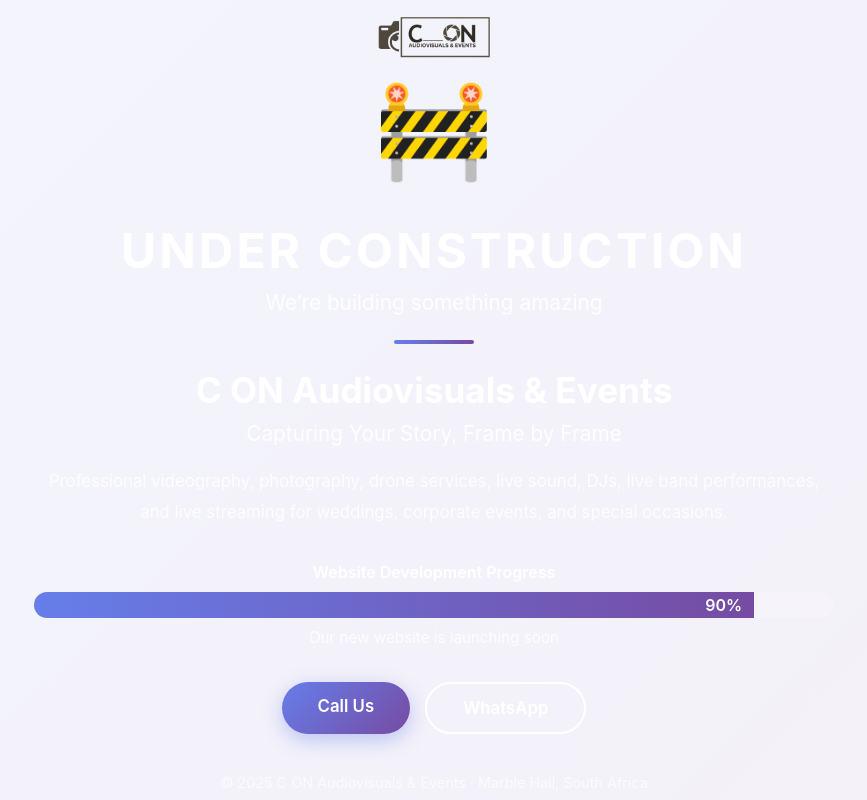
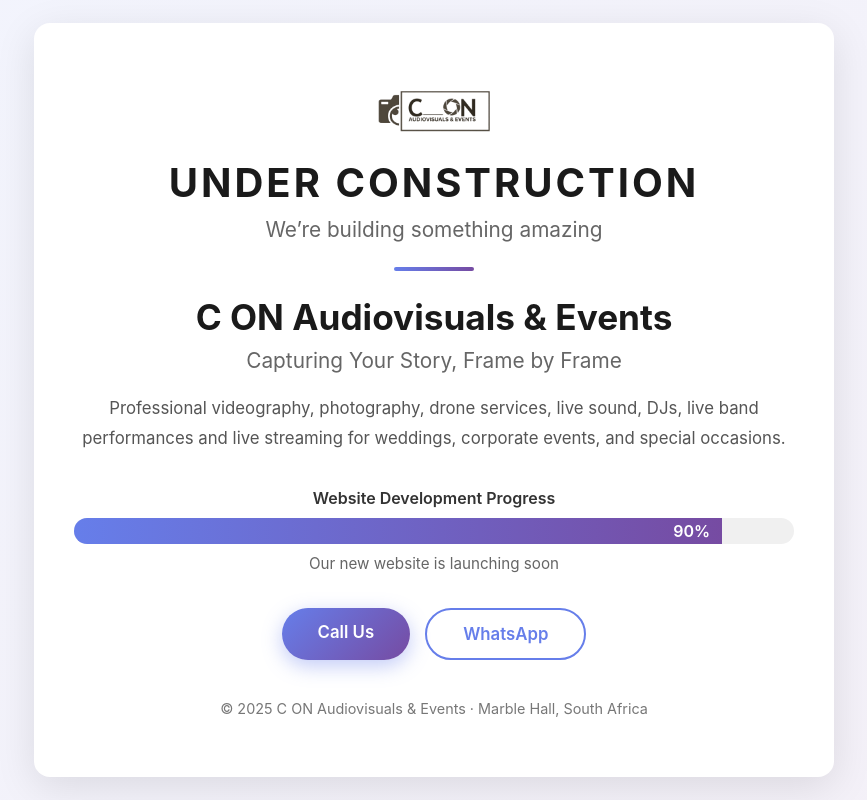
Before and after one commit to Lehlohonolo-Saohatse/coming_soon, a plain HTML site: page index.html in a window 1280 px wide. Shown: the whole page, without its empty margins (206-1073 px from the left). Drawn offline with Linux system fonts and the light colour scheme.

Commit message:
Update index.html

```diff
--- a/index.html
+++ b/index.html
@@ -8,24 +8,24 @@
   <style>
     * { margin: 0; padding: 0; box-sizing: border-box; }
 
-    body, html {
-      height: 100%;
-      width: 100%;
-      font-family: -apple-system, BlinkMacSystemFont, "Segoe UI", Roboto, sans-serif;
-    }
-
     body {
+      min-height: 100vh;
       display: flex;
       align-items: center;
       justify-content: center;
+      font-family: -apple-system, BlinkMacSystemFont, "Segoe UI", Roboto, sans-serif;
       background: linear-gradient(135deg, #667eea15, #764ba215);
-      color: #fff;
+      color: #333;
       text-align: center;
       padding: 20px;
     }
 
-    .content {
+    .container {
       max-width: 800px;
+      background: #ffffff;
+      padding: 60px 40px;
+      border-radius: 16px;
+      box-shadow: 0 10px 40px rgba(0, 0, 0, 0.1);
     }
 
     .logo {
@@ -35,7 +35,7 @@
     }
 
     .icon {
-      font-size: 6rem;
+      font-size: 5rem;
       margin-bottom: 20px;
       animation: bounce 2s infinite;
     }
@@ -45,18 +45,13 @@
       50% { transform: translateY(-15px); }
     }
 
-    h1 { font-size: 3rem; letter-spacing: 3px; text-transform: uppercase; margin-bottom: 10px; }
+    h1 { font-size: 2.5rem; letter-spacing: 3px; text-transform: uppercase; margin-bottom: 10px; color: #1a1a1a; }
 
-    h2 { font-size: 2.2rem; margin: 20px 0 10px; }
+    h2 { font-size: 2.2rem; margin: 25px 0 10px; color: #1a1a1a; }
 
-    .tagline { font-size: 1.3rem; opacity: 0.9; margin-bottom: 20px; }
+    .tagline { font-size: 1.3rem; color: #666; margin-bottom: 20px; }
 
-    .description {
-      font-size: 1.05rem;
-      line-height: 1.8;
-      opacity: 0.85;
-      margin-bottom: 35px;
-    }
+    .description { font-size: 1.05rem; color: #555; line-height: 1.8; margin-bottom: 35px; }
 
     .divider {
       width: 80px;
@@ -71,7 +66,7 @@
     .progress-bar {
       width: 100%;
       height: 26px;
-      background: rgba(255, 255, 255, 0.2);
+      background: #f0f0f0;
       border-radius: 20px;
       overflow: hidden;
       margin-bottom: 10px;
@@ -92,7 +87,7 @@
 
     @keyframes load { from { width: 0; } to { width: 90%; } }
 
-    .progress-text { font-size: 0.95rem; opacity: 0.85; margin-bottom: 35px; }
+    .progress-text { font-size: 0.95rem; color: #666; margin-bottom: 35px; }
 
     .buttons {
       display: flex;
@@ -119,28 +114,27 @@
     .btn.primary:hover { transform: translateY(-3px); box-shadow: 0 10px 30px rgba(102, 126, 234, 0.6); }
 
     .btn.secondary {
-      border: 2px solid #fff;
-      color: #fff;
+      border: 2px solid #667eea;
+      color: #667eea;
     }
 
-    .btn.secondary:hover { background: #fff; color: #764ba2; }
+    .btn.secondary:hover { background: #667eea; color: #fff; }
 
-    .footer { margin-top: 40px; font-size: 0.9rem; opacity: 0.7; }
+    .footer { margin-top: 40px; font-size: 0.9rem; color: #777; }
 
     @media (max-width: 600px) {
-      h1 { font-size: 2.2rem; }
+      h1 { font-size: 2rem; }
       h2 { font-size: 1.8rem; }
+      .container { padding: 40px 25px; }
       .logo { width: 100px; }
     }
   </style>
 </head>
 
 <body>
-  <div class="content">
+  <div class="container">
     <!-- Logo -->
     <img src="logo.png" alt="C ON Audiovisuals Logo" class="logo">
-
-    <div class="icon">🚧</div>
 
     <h1>Under Construction</h1>
     <p class="tagline">We’re building something amazing</p>
@@ -151,7 +145,7 @@
     <p class="tagline">Capturing Your Story, Frame by Frame</p>
 
     <p class="description">
-      Professional videography, photography, drone services, live sound, DJs, live band performances, and live streaming
+      Professional videography, photography, drone services, live sound, DJs, live band performances and live streaming
       for weddings, corporate events, and special occasions.
     </p>
 
```
